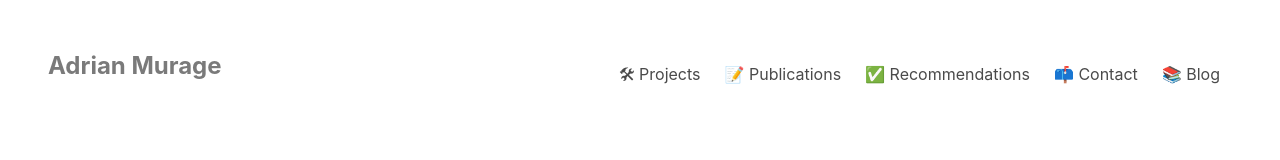
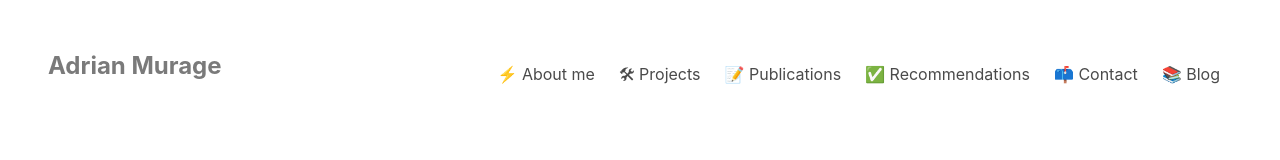
Before and after one commit to adrianmurage/portfolio, a plain HTML site: page productlist.html in a window 1280 px wide. Shown: the top 160 px of the page. Drawn offline with nearby package versions, Linux system fonts and the light colour scheme.

Commit message:
add about me link

```diff
--- a/productlist.html
+++ b/productlist.html
@@ -28,6 +28,7 @@
         <div class="navbar-menu">
           <div class="navbar-end">
             <!-- <a href="./aboutme.html" class="navbar-item">⚡ About me</a> -->
+            <a href="#" class="navbar-item">⚡ About me</a>
             <a href="./index.html#projects" class="navbar-item">🛠 Projects</a>
             <a href="./index.html#publications" class="navbar-item"
               >📝 Publications</a
```
